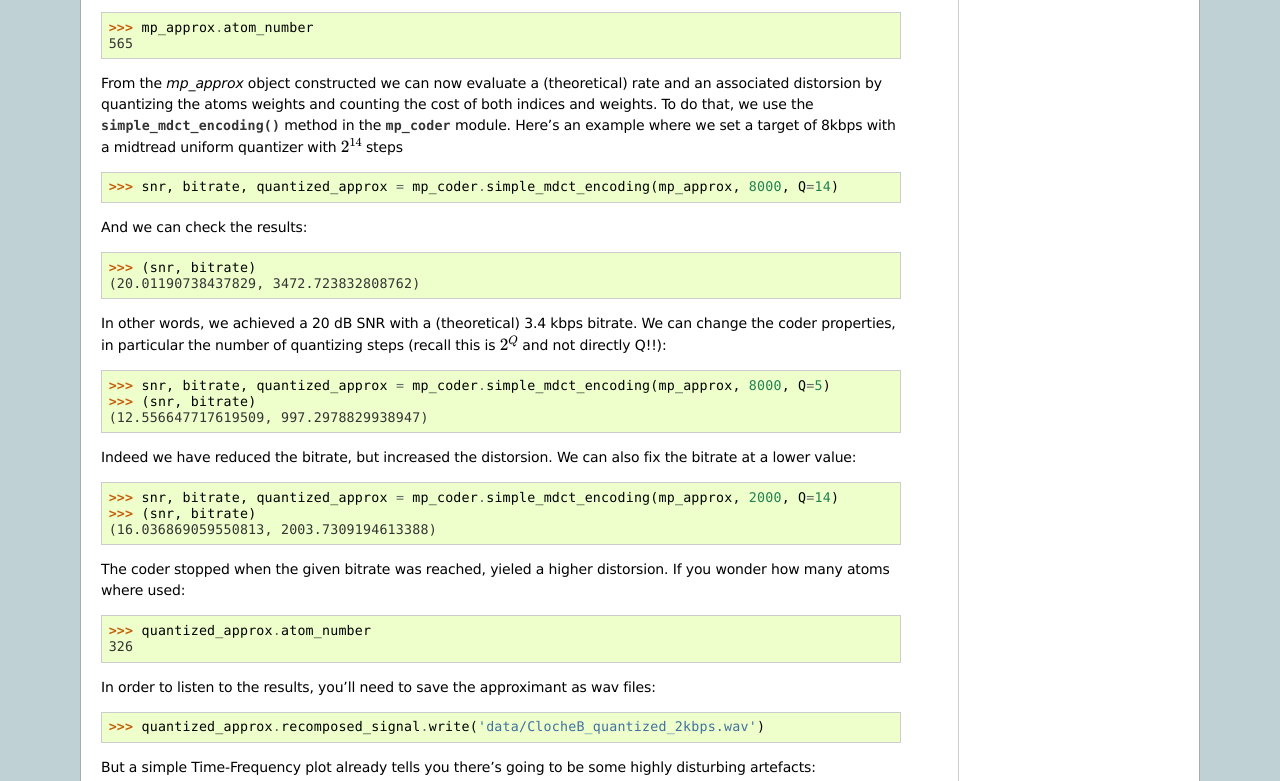
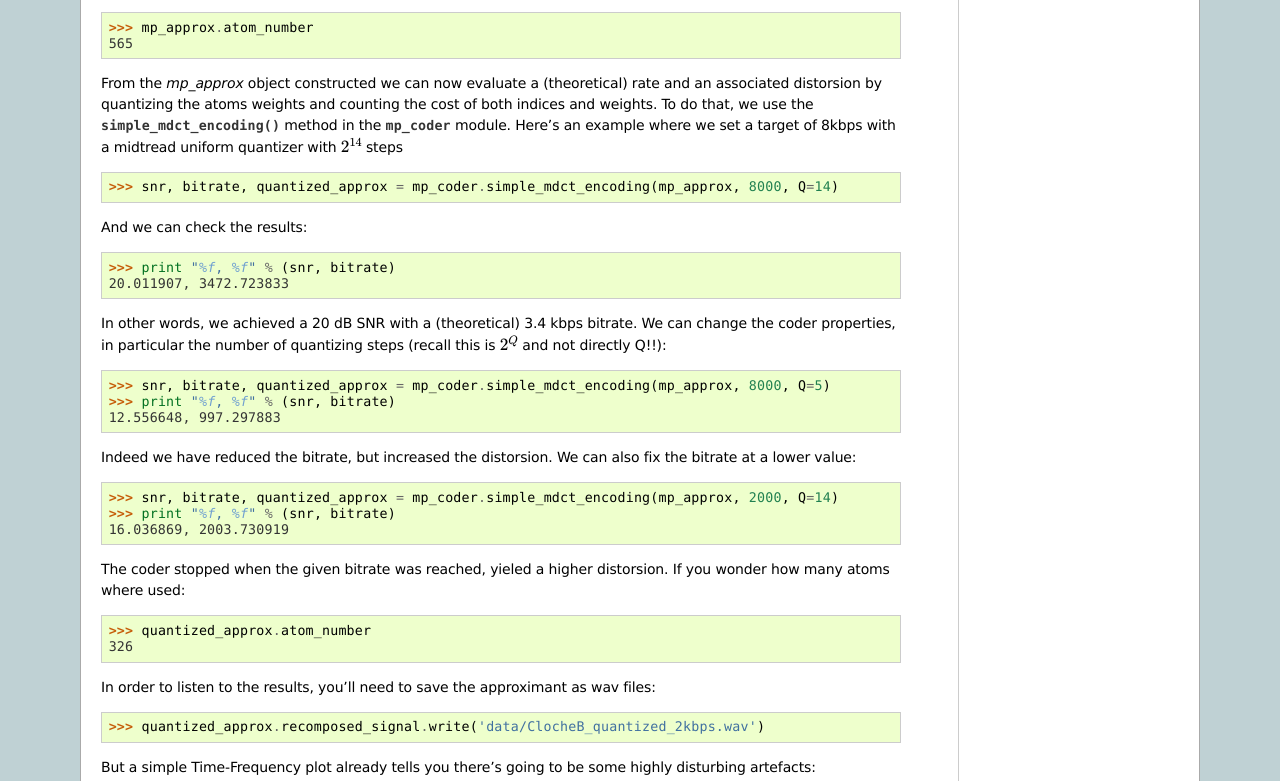
Before and after one commit to mmoussallam/PyMP, a Sphinx documentation site: the page built from doc/example_coder.rst, in a window 1280 px wide and 900 px high, scrolled down 1045 px, cut to the strip 0-781 px from the top of the window. Built offline with Sphinx 7.4.7, drawn with Linux system fonts in a browser that asks for light colours.

```diff
--- a/doc/example.rst
+++ b/doc/example.rst
@@ -45,8 +45,8 @@ and (d) is the time-frequency plot of the 1000 atoms that have been used to appr
 
 You can evaluate the quality of the approximation:
 
->>> approx.compute_srr()
-19.16784863423626
+>>> approx.compute_srr() # doctest:+ELLIPSIS
+19.167848...
 
 and save the result in various formats (see the :class:`.Approx` documentation)::
 
--- a/doc/example_coder.rst
+++ b/doc/example_coder.rst
@@ -75,21 +75,21 @@ in the :mod:`.mp_coder` module. Here's an example where we set a target of 8kbps
 
 And we can check the results:
 
->>> (snr, bitrate)
-(20.01190738437829, 3472.723832808762)
+>>> print "%f, %f" % (snr, bitrate)
+20.011907, 3472.723833
 
 In other words, we achieved a 20 dB SNR with a (theoretical) 3.4 kbps bitrate. We can change the coder properties,
 in particular the number of quantizing steps (recall this is :math:`2^Q`  and not directly Q!!):
 
 >>> snr, bitrate, quantized_approx = mp_coder.simple_mdct_encoding(mp_approx, 8000, Q=5)
->>> (snr, bitrate)
-(12.556647717619509, 997.2978829938947)
+>>> print "%f, %f" % (snr, bitrate)
+12.556648, 997.297883
 
 Indeed we have reduced the bitrate, but increased the distorsion. We can also fix the bitrate at a lower value:
 
 >>> snr, bitrate, quantized_approx = mp_coder.simple_mdct_encoding(mp_approx, 2000, Q=14)
->>> (snr, bitrate)
-(16.036869059550813, 2003.7309194613388)
+>>> print "%f, %f" % (snr, bitrate)
+16.036869, 2003.730919
 
 The coder stopped when the given bitrate was reached, yieled a higher distorsion. If you wonder how many atoms where used:
 
```
